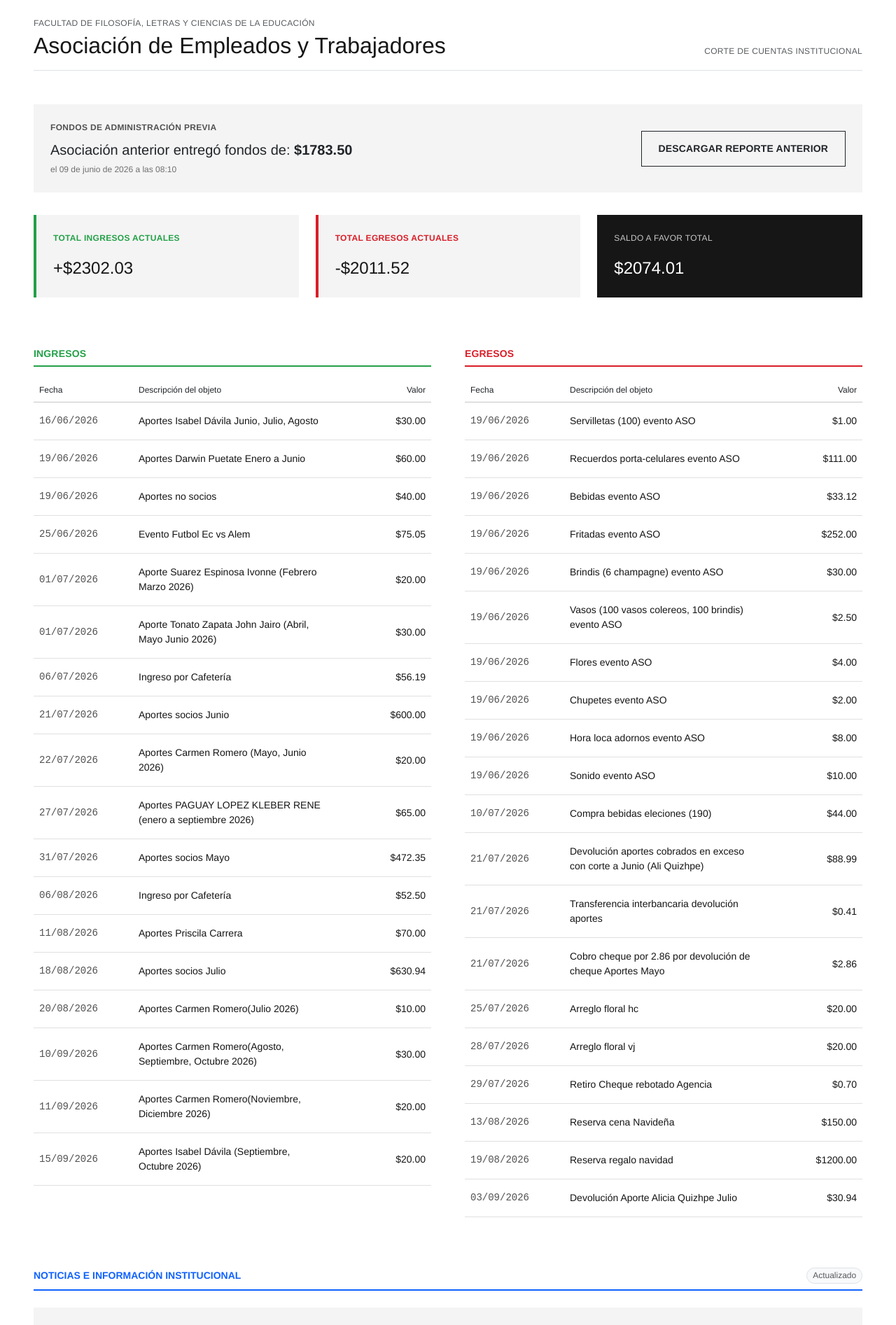
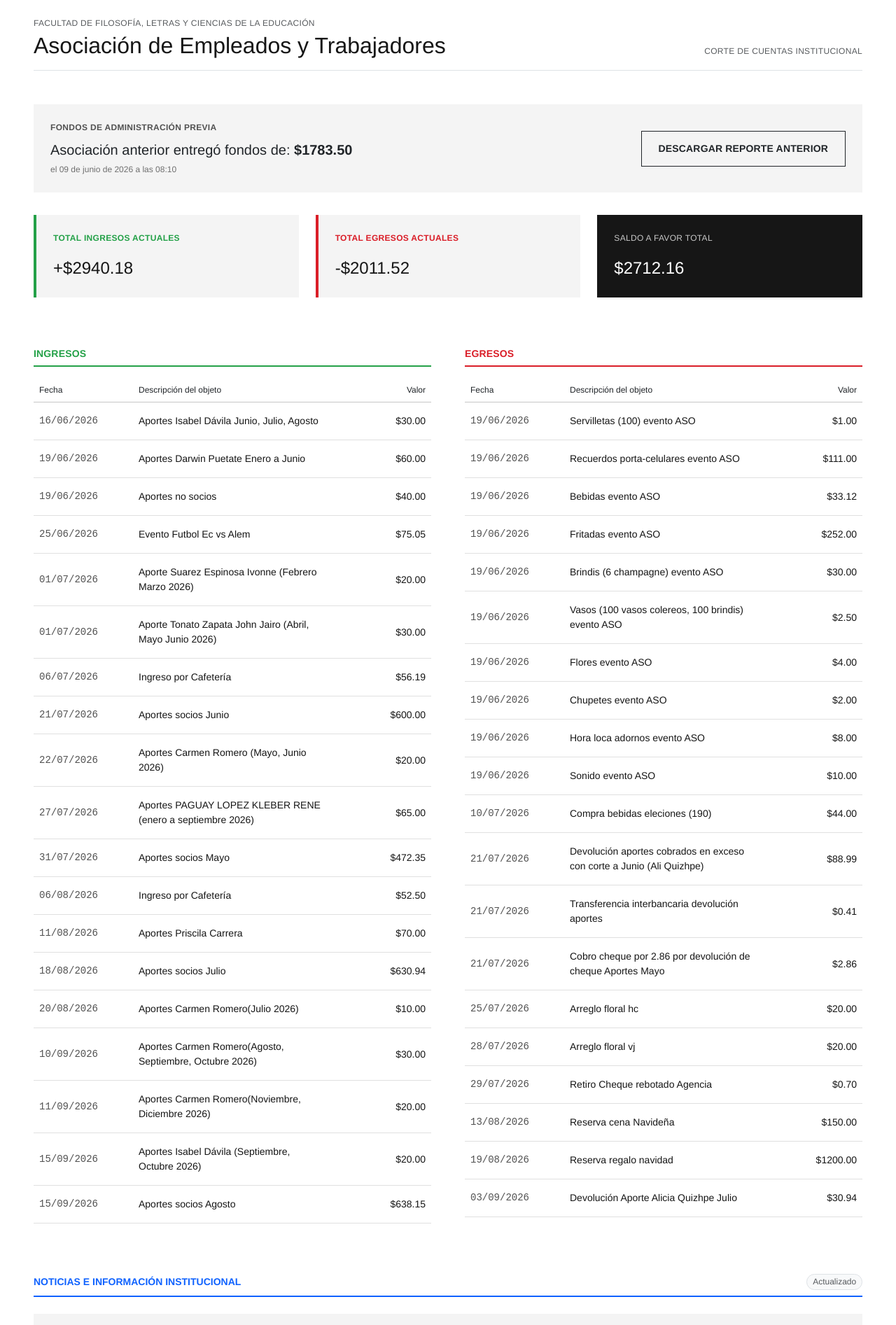
Before and after one commit to jjorgeadrian007/cuentas_aso, a React (Vite) app: page / in a window 1280 px wide. Shown: the top 1893 px of the page at 70% size. Built offline with nearby package versions, Linux system fonts and the light colour scheme.

Commit message:
aportes Agosto

```diff
--- a/src/App.jsx
+++ b/src/App.jsx
@@ -22,8 +22,9 @@ export default function DashboardAsociacion() {
     { id: 14, fecha: "18/08/2026", nombre: "Aportes socios Julio", valor: 630.94 },
     { id: 15, fecha: "20/08/2026", nombre: "Aportes Carmen Romero(Julio 2026)", valor: 10.00 },
     { id: 16, fecha: "10/09/2026", nombre: "Aportes Carmen Romero(Agosto, Septiembre, Octubre 2026)", valor: 30.00 },
-     { id: 17, fecha: "11/09/2026", nombre: "Aportes Carmen Romero(Noviembre, Diciembre 2026)", valor: 20.00 },
-     { id: 18, fecha: "15/09/2026", nombre: "Aportes Isabel Dávila (Septiembre, Octubre 2026)", valor: 20.00 },
+    { id: 17, fecha: "11/09/2026", nombre: "Aportes Carmen Romero(Noviembre, Diciembre 2026)", valor: 20.00 },
+    { id: 18, fecha: "15/09/2026", nombre: "Aportes Isabel Dávila (Septiembre, Octubre 2026)", valor: 20.00 },
+    { id: 19, fecha: "15/09/2026", nombre: "Aportes socios Agosto", valor: 638.15 },
 
   ]);
 
```
